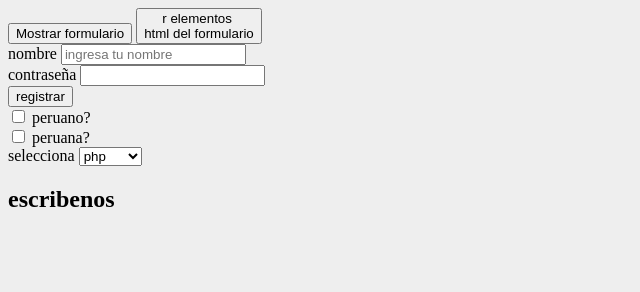
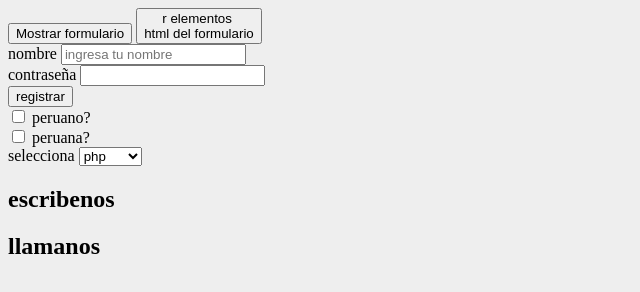
Before and after one commit to jeik0210/coffee, a website: page index.html in a window 1280 px wide. Shown: the whole page, without its empty margins (0-640 px from the left). Drawn offline with Linux system fonts and the light colour scheme.

Commit message:
add sh llamanos at index

```diff
--- a/index.html
+++ b/index.html
@@ -31,5 +31,6 @@ selecciona
 	<option value="">go</option>
 </select>
 <h2>escribenos</h2>
+<h2>llamanos</h2>
 </body>
 </html>
```
